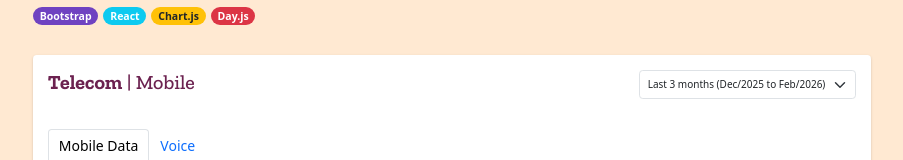
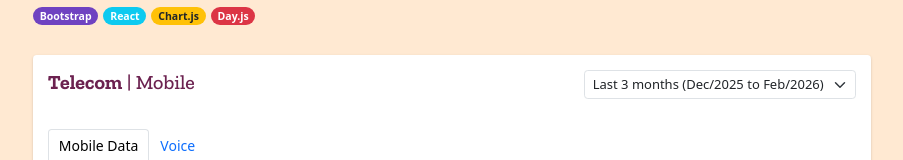
Before and after one commit to ofelipebecker/dashboard-charts-demo, a React (Vite) app: page / in a window 1280 px wide. Shown: the part 164-324 px from the top of the page, without its empty margins (188-1091 px from the left). Built offline with nearby package versions, Linux system fonts and the light colour scheme.

Commit message:
ui: set base font size for form select elements
Issue: DCD-2601A

```diff
--- a/src/index.css
+++ b/src/index.css
@@ -123,6 +123,10 @@ h4 {
   max-height: 100px;
 }
 
+select.form-select {
+  font-size: 1.3rem;
+}
+
 .shadow-sm {
   box-shadow:
     0px 2px 1px -1px rgba(0, 0, 0, 0.2),
```
